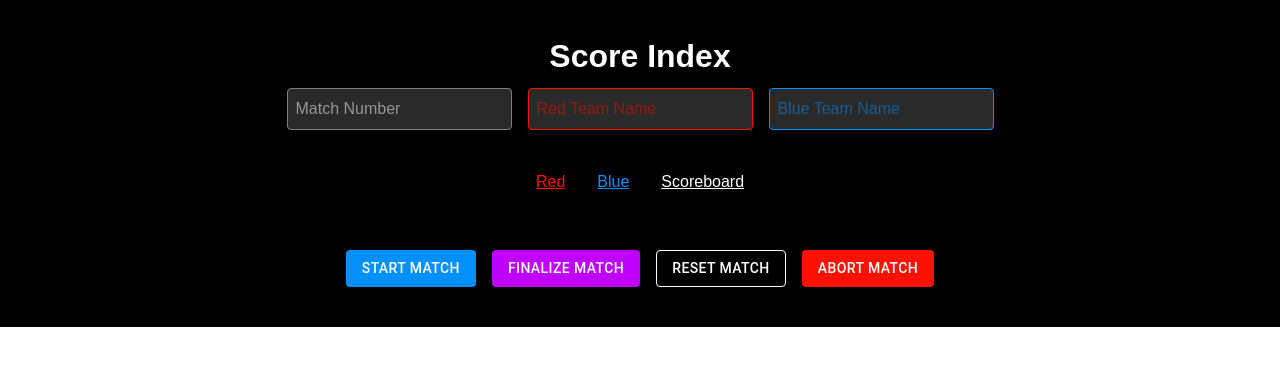
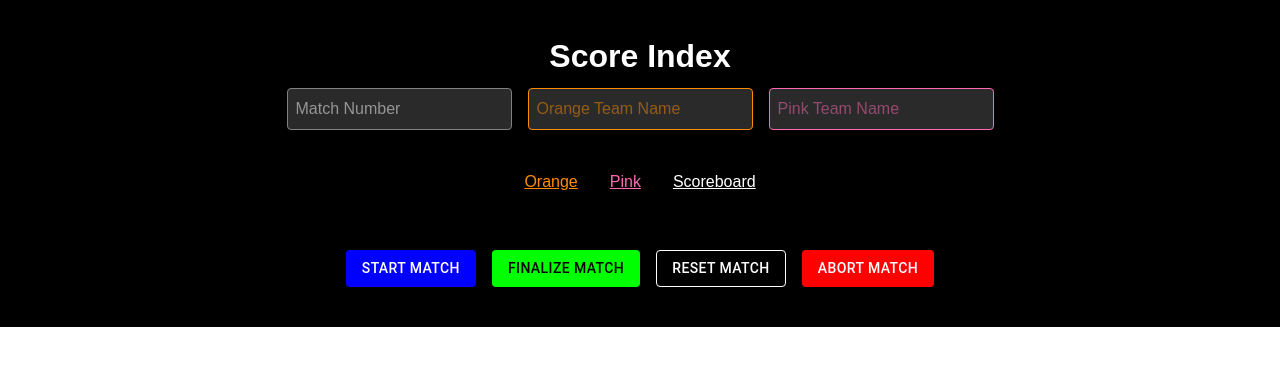
Before and after one commit to RisingNinjas-16391/summer-score, a Next.js app: page / in a window 1280 px wide. Shown: the top 366 px of the page. Built offline with nearby package versions, Linux system fonts and the light colour scheme; no server answers.

Commit message:
changed colors to orange and pink

```diff
--- a/src/app/page.tsx
+++ b/src/app/page.tsx
@@ -43,7 +43,7 @@ export default function ScoreIndex() {
         />
         <input
           type="text"
-          placeholder="Red Team Name"
+          placeholder="Orange Team Name"
           value={redName}
           onChange={(e) => setRedName(e.target.value)}
           onBlur={updateMatchInfo}
@@ -51,14 +51,14 @@ export default function ScoreIndex() {
             margin: "0.5rem",
             padding: "0.5rem",
             backgroundColor: "#2a2a2a",
-            color: "#ff1000",
-            border: "1px solid #ff1000",
+            color: "#ff8c00",
+            border: "1px solid #ff8c00",
             borderRadius: "4px",
           }}
         />
         <input
           type="text"
-          placeholder="Blue Team Name"
+          placeholder="Pink Team Name"
           value={blueName}
           onChange={(e) => setBlueName(e.target.value)}
           onBlur={updateMatchInfo}
@@ -66,8 +66,8 @@ export default function ScoreIndex() {
             margin: "0.5rem",
             padding: "0.5rem",
             backgroundColor: "#2a2a2a",
-            color: "#0091ff",
-            border: "1px solid #0091ff",
+            color: "#ff69b4",
+            border: "1px solid #ff69b4",
             borderRadius: "4px",
           }}
         />
@@ -76,24 +76,24 @@ export default function ScoreIndex() {
           <Link
             href="/red-score"
             style={{
-              color: "#ff1000",
+              color: "#ff8c00",
               margin: "1rem",
               display: "inline-block",
               textDecoration: "underline",
             }}
           >
-            Red
+            Orange
           </Link>
           <Link
             href="/blue-score"
             style={{
-              color: "#0091ff",
+              color: "#ff69b4",
               margin: "1rem",
               display: "inline-block",
               textDecoration: "underline",
             }}
           >
-            Blue
+            Pink
           </Link>
           <Link
             href="/scoreboard"
@@ -113,7 +113,7 @@ export default function ScoreIndex() {
             variant="contained"
             style={{
               margin: "0.5rem",
-              backgroundColor: "#0091ff",
+              backgroundColor: "#0000ff",
               color: "white",
             }}
             onClick={() => {
@@ -127,8 +127,8 @@ export default function ScoreIndex() {
             variant="contained"
             style={{
               margin: "0.5rem",
-              backgroundColor: "#bf00ff",
-              color: "white",
+              backgroundColor: "#00ff00",
+              color: "black",
             }}
             onClick={async () => {
               await updateDoc(doc(db, "realtime", "timer"), {
@@ -203,7 +203,7 @@ export default function ScoreIndex() {
             variant="contained"
             style={{
               margin: "0.5rem",
-              backgroundColor: "#ff1000",
+              backgroundColor: "#ff0000",
               color: "white",
             }}
             onClick={async () => {
--- a/src/app/scoreboard/page.tsx
+++ b/src/app/scoreboard/page.tsx
@@ -246,8 +246,8 @@ export default function Scoreboard() {
       if (docSnap.exists()) {
         const data = docSnap.data();
         setMatch({
-          red_name: data.red_name || "Red",
-          blue_name: data.blue_name || "Blue",
+          red_name: data.red_name || "Orange",
+          blue_name: data.blue_name || "Pink",
           match_number: data.match_number || "Match",
         });
       }
@@ -306,7 +306,7 @@ export default function Scoreboard() {
         });
 
         if (newPenalties > currentRedPenalties) {
-          setRedStatus("PENALTY GIVEN TO RED!");
+          setRedStatus("PENALTY GIVEN TO ORANGE!");
           if (redTimeoutRef.current) clearTimeout(redTimeoutRef.current);
           redTimeoutRef.current = setTimeout(() => setRedStatus("⠀"), 1000);
         }
@@ -330,7 +330,7 @@ export default function Scoreboard() {
         });
 
         if (newPenalties > currentBluePenalties) {
-          setBlueStatus("PENALTY GIVEN TO BLUE!");
+          setBlueStatus("PENALTY GIVEN TO PINK!");
           if (blueTimeoutRef.current) clearTimeout(blueTimeoutRef.current);
           blueTimeoutRef.current = setTimeout(() => setBlueStatus("⠀"), 1000);
         }
@@ -405,11 +405,11 @@ export default function Scoreboard() {
         </Typography>
 
         <Grid container spacing={4} paddingTop={4}>
-          {/* Red Side */}
+          {/* ORANGE Side */}
           <Grid size={{ xs: 12, sm: 6 }} style={{ textAlign: "right" }}>
             <div
               style={{
-                backgroundColor: "#ff0000",
+                backgroundColor: "#ff8c00",
                 borderRadius: "12px",
                 padding: "2rem",
                 display: "flex",
@@ -485,17 +485,17 @@ export default function Scoreboard() {
                 <Typography
                   sx={{ fontWeight: "bold", fontSize: fontSizes.breakdown }}
                 >
-                  BLUE PENALTY: {bluePenalties * 5}
+                  PINK PENALTY: {bluePenalties * 5}
                 </Typography>
               </div>
             </div>
           </Grid>
 
-          {/* Blue Side */}
+          {/* PINK Side */}
           <Grid size={{ xs: 12, sm: 6 }} style={{ textAlign: "left" }}>
             <div
               style={{
-                backgroundColor: "#0000ff",
+                backgroundColor: "#ff69b4",
                 borderRadius: "12px",
                 padding: "2rem",
                 display: "flex",
@@ -569,7 +569,7 @@ export default function Scoreboard() {
                 <Typography
                   sx={{ fontWeight: "bold", fontSize: fontSizes.breakdown }}
                 >
-                  RED PENALTY: {redPenalties * 5}
+                  ORANGE PENALTY: {redPenalties * 5}
                 </Typography>
               </div>
             </div>
@@ -608,7 +608,7 @@ export default function Scoreboard() {
         <Grid size={6}>
           <div
             style={{
-              backgroundColor: "#ff0000",
+              backgroundColor: "#ff8c00",
               padding: "2rem",
               borderRadius: "12px",
               textAlign: "center",
@@ -637,7 +637,7 @@ export default function Scoreboard() {
         <Grid size={6}>
           <div
             style={{
-              backgroundColor: "#0000ff",
+              backgroundColor: "#ff69b4",
               padding: "2rem",
               borderRadius: "12px",
               textAlign: "center",
--- a/src/components/ScoreForm.tsx
+++ b/src/components/ScoreForm.tsx
@@ -66,9 +66,9 @@ function ScoreForm({ teamColor }: ScoreFormProps) {
 
   const textColor =
     teamColor === "red"
-      ? "#ff0000"
+      ? "#ff8c00"
       : teamColor === "blue"
-      ? "#0000ff"
+      ? "#ff69b4"
       : "white";
 
   const updateAndSave = (updated: ScoreData) => {
```
